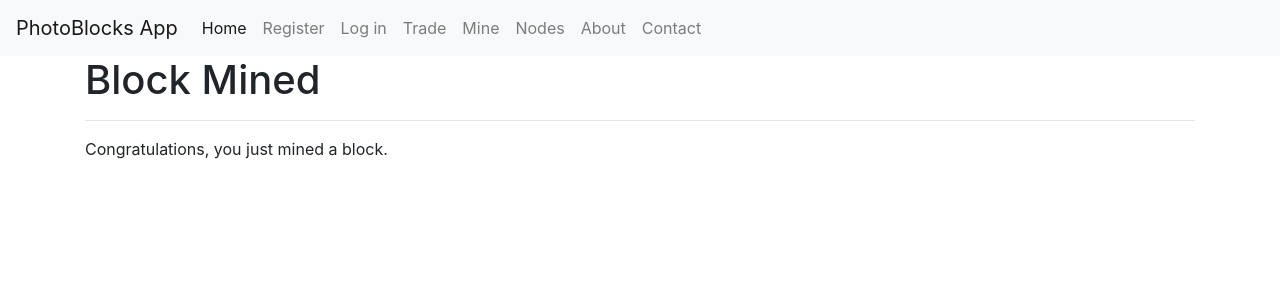
After one commit to ericharmeling/photoblocks, a Flask app: template templates/reward.html in a window 1280 px wide. The commit adds this page. Shown: the top 300 px of the page. Run offline with Flask 2, Linux system fonts and the light colour scheme; the template is opened without the code that fills it, so the values that code supplies are empty; parts of the project's set-up code (start-up, migrations or seed data) failed here and were passed over; some libraries are stand-ins or nearby versions.

Commit message:
page updates

```diff
--- a/templates/contact.html
+++ b/templates/contact.html
@@ -3,5 +3,5 @@
 {% block body %}
 <h1>Contact</h1>
 <hr>
-<p>Hit me up at <a href="mailto:eric.harmeling@outlook.com">eric.harmeling@outlook.com</a></p>
+<p>Hit me up at eric dot harmeling at outlook.</p>
 {% endblock %}
--- a/templates/mine.html
+++ b/templates/mine.html
@@ -5,8 +5,8 @@
 <hr>
 <form action="/mine" method="POST" enctype="multipart/form-data">
   <div class="form-group">
-    <label for="node_key">Node Key</label>
-    <input class="form-control" type="text" name="node_key" id="node_key" placeholder="Enter your node's public key">
+    <label for="node_id">Node ID</label>
+    <input class="form-control" type="text" name="node_id" id="node_id" placeholder="Enter your node's unique ID">
   </div>
   <div class="form-group">
     <label for="image">Image File</label>
--- a/templates/register.html
+++ b/templates/register.html
@@ -5,10 +5,6 @@
 <hr>
 <form action="/users/register" method="POST">
   <div class="form-group">
-    <label for="user-type">User Type</label>
-    <input class="form-control" type="text" name="user-type" id="user-type" placeholder="Enter the user type: trader or miner">
-  </div>
-  <div class="form-group">
     <label for="user-name">User Name</label>
     <input class="form-control" type="text" name="user-name" id="user-name" placeholder="Enter the user name">
   </div>
--- /dev/null
+++ b/templates/reward.html
@@ -0,0 +1,7 @@
+{% extends 'layout.html' %}
+
+{% block body %}
+<h1>Block Mined</h1>
+<hr>
+<p>Congratulations, you just mined a block.</p>
+{% endblock %}
```
